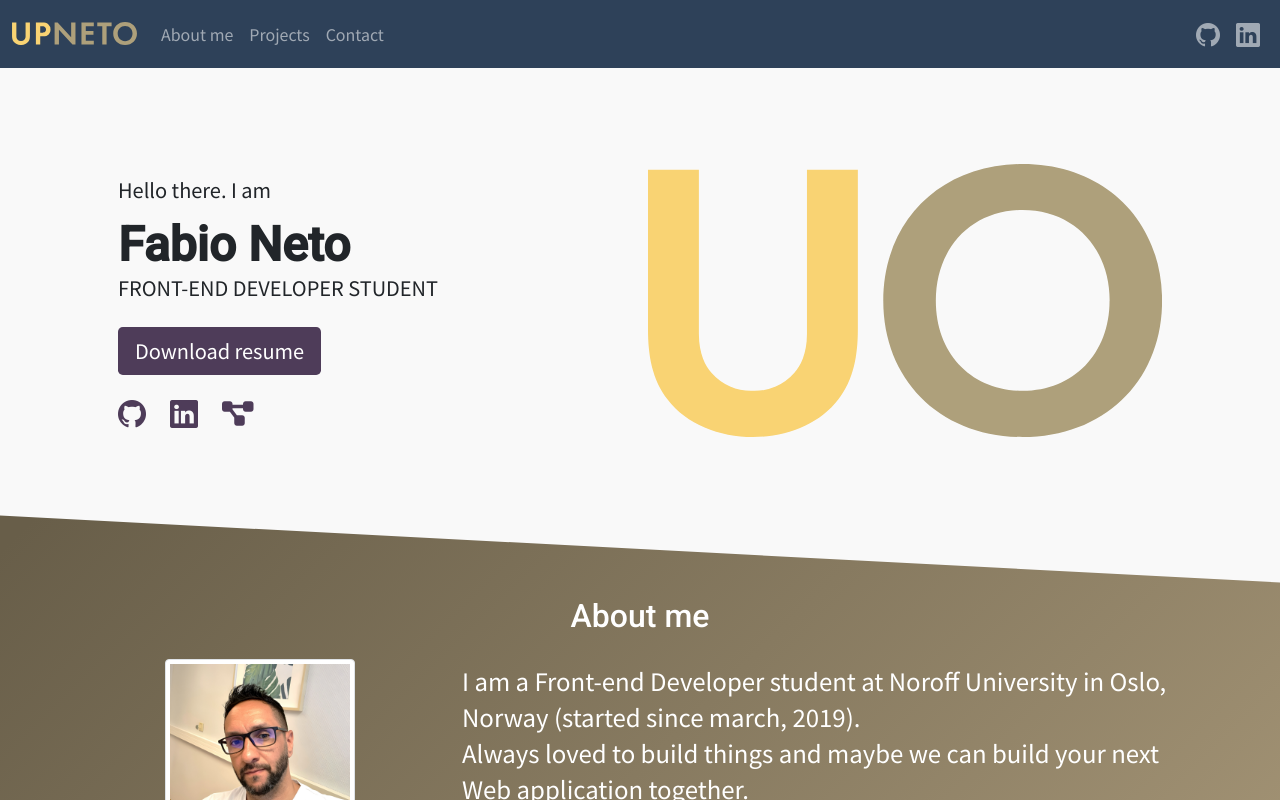
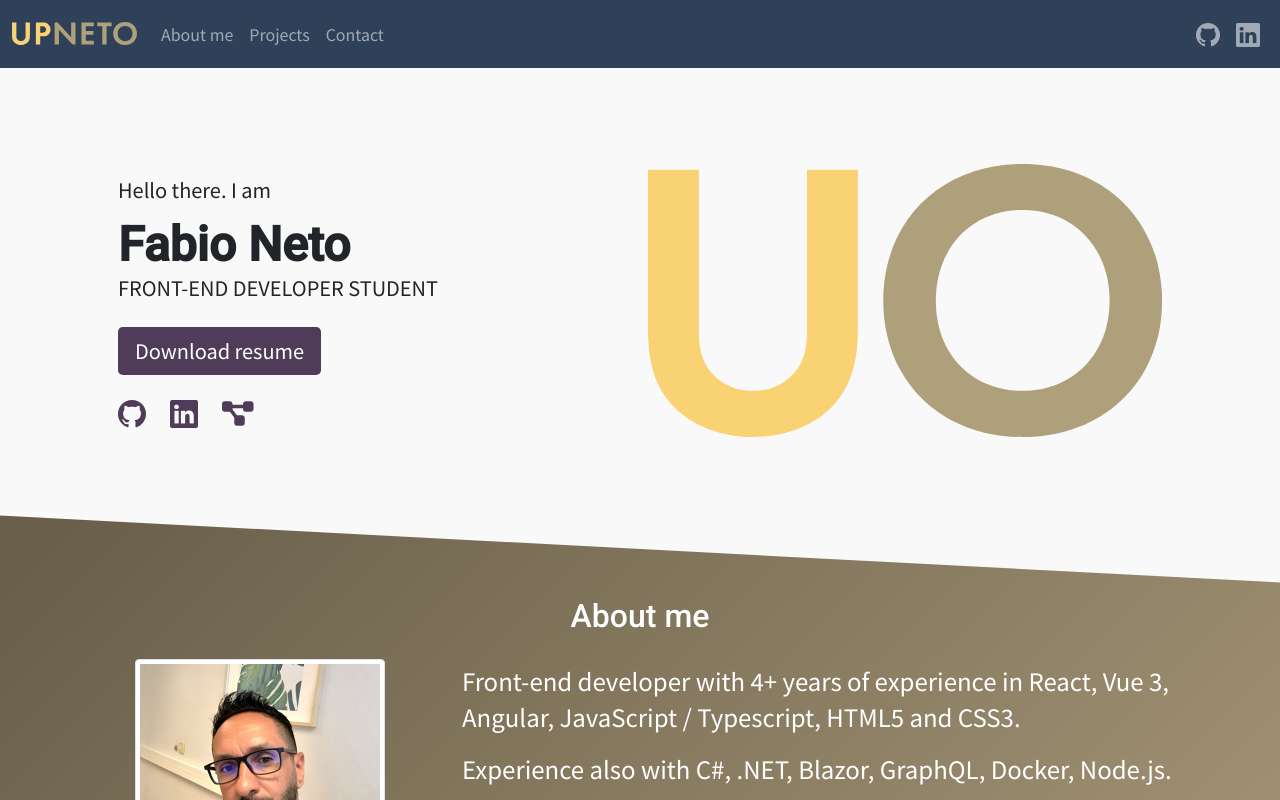
Before and after one commit to Netius/upneto-homepage-vue, a Vue app: page / in a window 1280 px wide. Shown: the top 800 px of the page. Built offline with nearby package versions, Linux system fonts and the light colour scheme.

Commit message:
Fixed style and some more updated tex

```diff
--- a/src/assets/styles.css
+++ b/src/assets/styles.css
@@ -88,6 +88,10 @@ h1, h2, h3, h4, h5{
     pointer-events: none;
 }
 
+.about__image{
+    width: 250px !important;
+}
+
 @media only screen and (max-width: 770px) {
 
 .about__image{
--- a/src/components/AboutMe.vue
+++ b/src/components/AboutMe.vue
@@ -1,25 +1,24 @@
 <template>
-	<div
-	    id="about"
-	    class="skillsets__container position-relative mb-5"
-	>
+	<div id="about" class="skillsets__container position-relative mb-5">
 		<div class="rotate-bg-about"></div>
 		<div class="container">
 			<h2 class="fs-2 pt-5 pt-md-5 text-center text-white">About me</h2>
 
 			<div class="row mt-4">
 				<div class="col-md-4 col-sm-12 text-center p-0">
-					<img
-					    src="../assets/foto.jpg"
-					    title="Fabio Neto"
-					    class="w-50 img-thumbnail rounded about__image"
-					    alt="Fabio Neto image"
-					>
+					<img src="../assets/foto.jpg" title="Fabio Neto" class="img-thumbnail rounded about__image"
+						alt="Fabio Neto image">
 				</div>
 				<div class="col-md-8 col-sm-12 pt-3 pt-md-1">
-					<p class="text-white fs-4 about__text">I am a Front-end Developer student at Noroff University in Oslo, Norway (started since march, 2019). <br> Always loved to build things and maybe we can build your next Web application together.</p>
+					<p class="text-white fs-4 about__text">
+						Front-end developer with 4+ years of experience in React, Vue 3, Angular, JavaScript / Typescript, HTML5 and
+						CSS3.
+					</p>
+					<p class="text-white fs-4 about__text">
+						Experience also with C#, .NET, Blazor, GraphQL, Docker, Node.js.
+					</p>
 				</div>
 			</div>
 		</div>
-		</div>
+	</div>
 </template>
```
